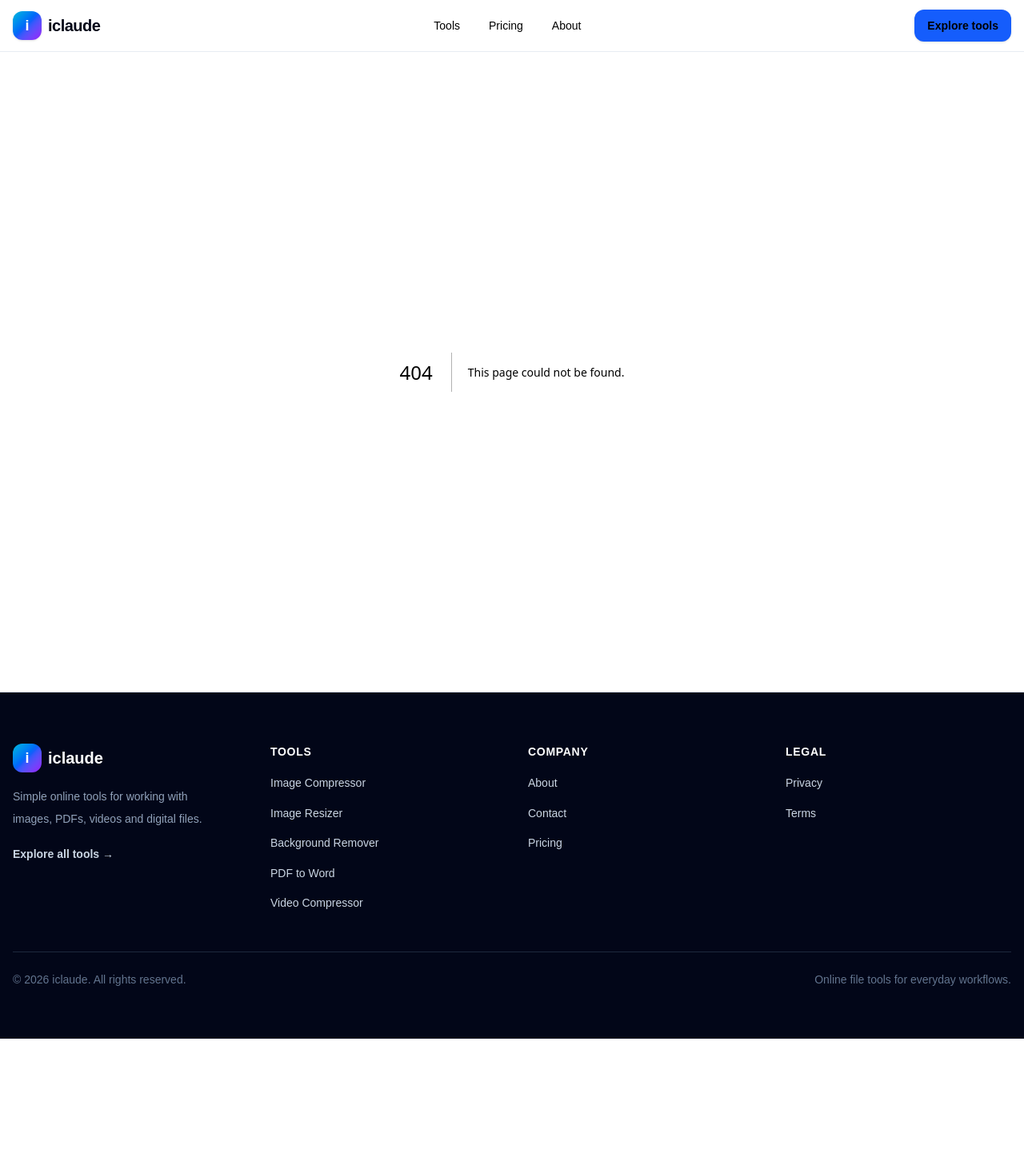
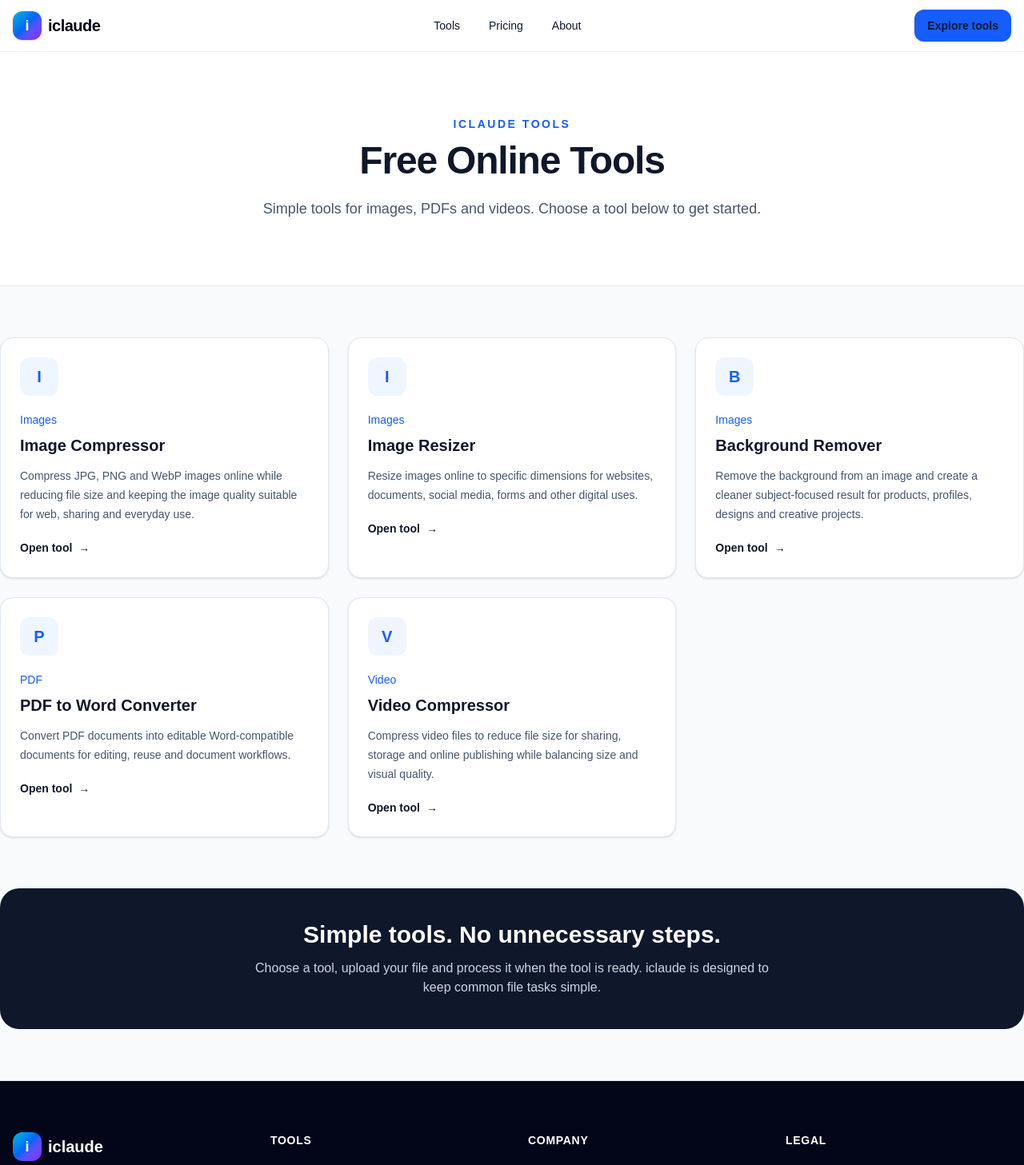
Before and after one commit to Syedmustakhem/iclaude-platform, a Next.js app in the folder frontend/: page /tools in a window 1280 px wide. Before the commit this address had no page. Shown: the top 1457 px of the page at 80% size. Before the commit the page ends 1299 px from the top, so only its background shows below. Built offline with nearby package versions, Linux system fonts and the light colour scheme.

Commit message:
fixed the tools issue

```diff
--- /dev/null
+++ b/frontend/app/tools/page.tsx
@@ -0,0 +1,85 @@
+import type { Metadata } from "next";
+import Link from "next/link";
+import { tools } from "@/lib/tools";
+
+export const metadata: Metadata = {
+  title: "Online Tools",
+  description:
+    "Explore iclaude's free online tools for compressing, resizing, converting and processing images, PDFs and videos.",
+  alternates: {
+    canonical: "https://iclaude.in/tools/",
+  },
+};
+
+export default function ToolsPage() {
+  return (
+    <main className="min-h-screen bg-slate-50">
+      <section className="border-b border-slate-200 bg-white">
+        <div className="content-container py-16 text-center sm:py-20">
+          <p className="mb-3 text-sm font-semibold uppercase tracking-[0.18em] text-blue-600">
+            iclaude tools
+          </p>
+
+          <h1 className="text-4xl font-bold tracking-tight text-slate-900 sm:text-5xl">
+            Free Online Tools
+          </h1>
+
+          <p className="mx-auto mt-5 max-w-2xl text-lg leading-8 text-slate-600">
+            Simple tools for images, PDFs and videos. Choose a tool below to
+            get started.
+          </p>
+        </div>
+      </section>
+
+      <section className="content-container py-12 sm:py-16">
+        <div className="grid gap-6 sm:grid-cols-2 lg:grid-cols-3">
+          {tools.map((tool) => (
+            <Link
+              key={tool.slug}
+              href={tool.href}
+              className="group rounded-2xl border border-slate-200 bg-white p-6 shadow-sm transition-all duration-200 hover:-translate-y-1 hover:border-blue-200 hover:shadow-lg"
+            >
+              <div className="mb-5 flex h-12 w-12 items-center justify-center rounded-xl bg-blue-50 text-blue-600">
+                <span className="text-xl font-bold">
+                  {tool.name.charAt(0)}
+                </span>
+              </div>
+
+              <p className="mb-2 text-sm font-medium text-blue-600">
+                {tool.category}
+              </p>
+
+              <h2 className="text-xl font-semibold text-slate-900 group-hover:text-blue-600">
+                {tool.name}
+              </h2>
+
+              <p className="mt-3 line-clamp-3 text-sm leading-6 text-slate-600">
+                {tool.description}
+              </p>
+
+              <span className="mt-5 inline-flex items-center text-sm font-semibold text-slate-900">
+                Open tool
+                <span className="ml-2 transition-transform group-hover:translate-x-1">
+                  →
+                </span>
+              </span>
+            </Link>
+          ))}
+        </div>
+      </section>
+
+      <section className="content-container pb-16">
+        <div className="rounded-3xl bg-slate-900 px-6 py-10 text-center sm:px-10">
+          <h2 className="text-2xl font-bold text-white sm:text-3xl">
+            Simple tools. No unnecessary steps.
+          </h2>
+
+          <p className="mx-auto mt-3 max-w-2xl text-sm leading-6 text-slate-300 sm:text-base">
+            Choose a tool, upload your file and process it when the tool is
+            ready. iclaude is designed to keep common file tasks simple.
+          </p>
+        </div>
+      </section>
+    </main>
+  );
+}
```
